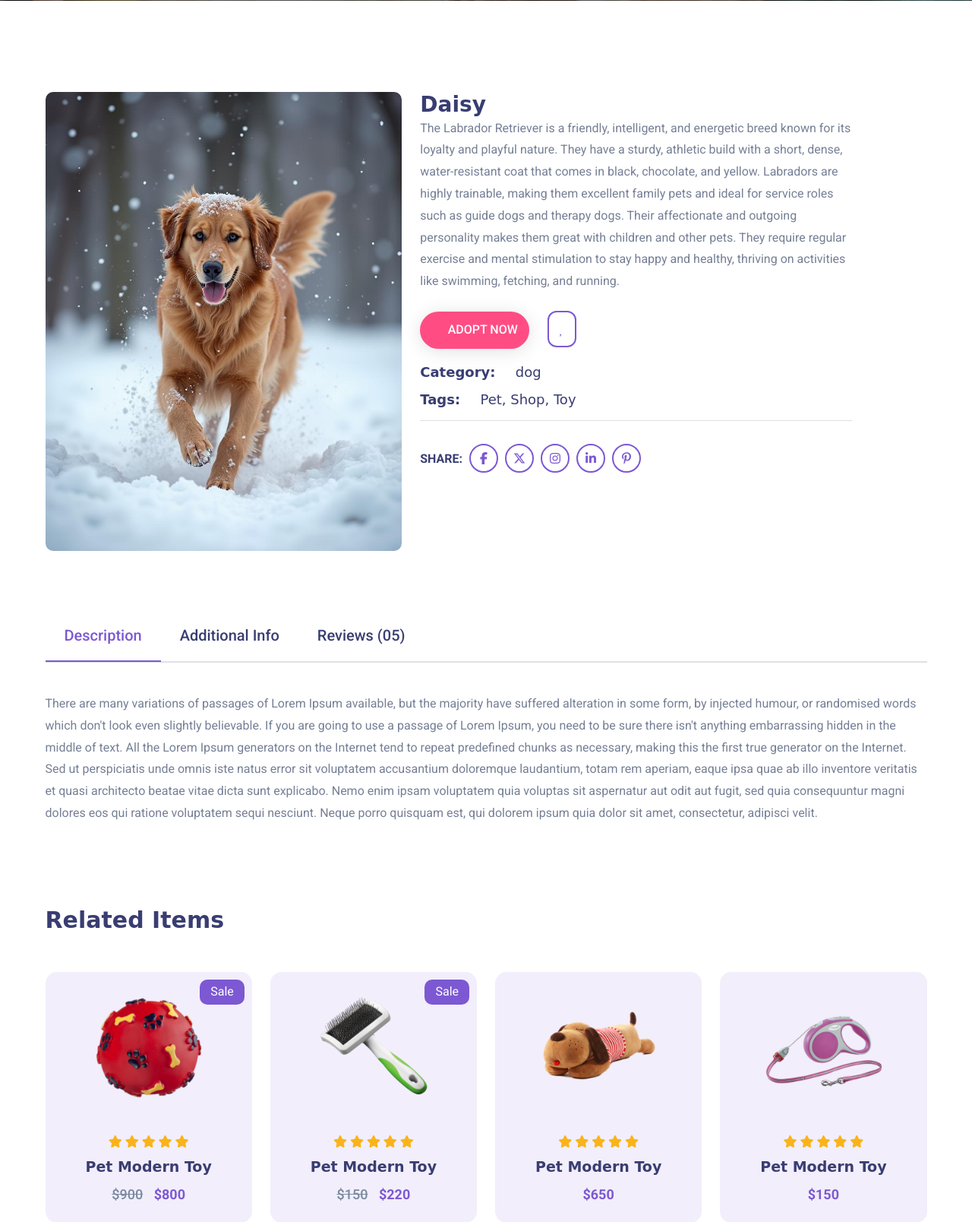
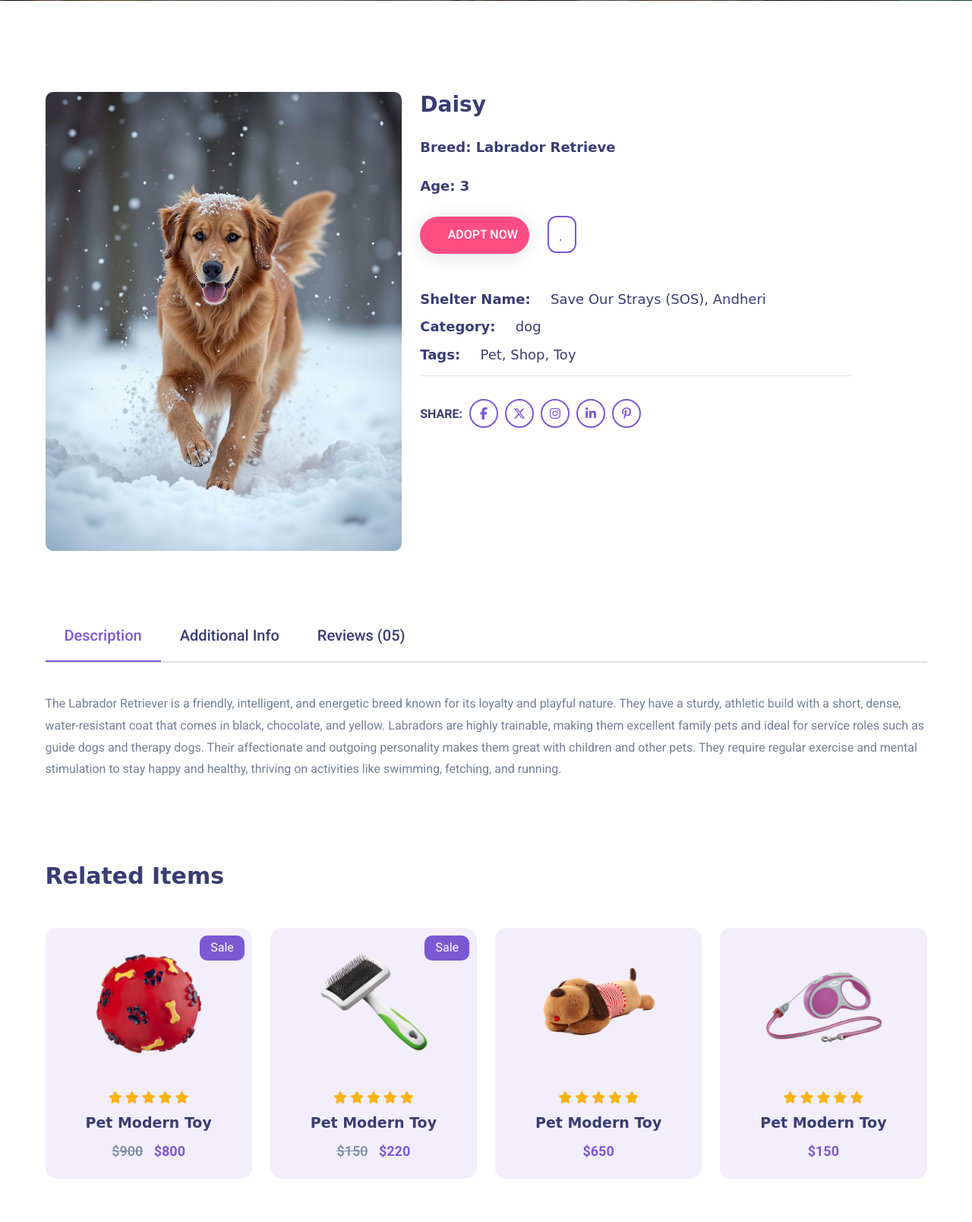
Before and after one commit to Rutvik5o/PetCareHub-All-in-One-solution, a Django app: page /spp/3 in a window 1280 px wide. Shown: the part 561-2169 px from the top of the page at 76% size. Run offline with Django 5.2, Linux system fonts and the light colour scheme; data comes from the database, SQL or seed files in the repository; both versions use the stored data as it was after the commit; some libraries are stand-ins or nearby versions; some web fonts are replaced.

```diff
--- a/myapp/templates/adoption.html
+++ b/myapp/templates/adoption.html
@@ -127,7 +127,7 @@
                             <div class="pet-content">
                                 <span><i class="far fa-calendar-days"></i> Age: {{ i.petAge }}</span>
                                 <h4><a href="#">{{ i.petName }}</a></h4>
-                                <p>{{ i.petDescription }}</p>
+                                <h5>Breed: <span>{{ i.petBreed }}</span></h5>
 
                             </div>
                         </div>
--- a/myapp/templates/singlepetpage.html
+++ b/myapp/templates/singlepetpage.html
@@ -243,11 +243,14 @@
                     </div>
                     <div class="col-lg-6">
                         <div class="single-item-info">
-                            <h4 class="single-item-title">{{ fetchsingle.petName }}</h4>
+                            <h4 class="single-item-title">{{ fetchsingle.petName }}</h4><br>
 
-                            <p class="mb-4">
+                            <h5>Breed: <span>{{ fetchsingle.petBreed }}</span></h5><br>
+                            <h5>Age: <span>{{ fetchsingle.petAge }}</span></h5><br>
+
+                         <!--   <p class="mb-4">
                                 {{ fetchsingle.petDescription }}
-                            </p>
+                            </p>-->
                             <!--
                             <div class="single-item-content">
                                 <h5>Stock: <span>Available</span></h5>
@@ -259,9 +262,12 @@
                                     <button class="theme-btn"><span class="far fa-shopping-cart"></span> Adopt Now</button>
                                     <a href="#" class="single-item-btn"><i class="far fa-heart"></i></a>
 
+
                                 </div>
                             </div>
+                            <br>
                             <div class="single-item-content">
+                                <h5>Shelter Name: <span>{{ fetchsingle.ShelterId }}</span></h5>
                                 <h5>Category: <span>{{ fetchsingle.petCategory }}</span></h5>
                                 <h5>Tags: <span>Pet, Shop, Toy</span></h5>
                             </div>
@@ -298,21 +304,9 @@
 
                             <div class="single-item-desc">
                                 <p>
-                                    There are many variations of passages of Lorem Ipsum available, but the majority
-                                    have suffered alteration in some form, by injected humour, or randomised words which
-                                    don't look even slightly believable. If you are going to use a passage of Lorem
-                                    Ipsum, you need to be sure there isn't anything embarrassing hidden in the middle of
-                                    text. All the Lorem Ipsum generators on the Internet tend to repeat predefined
-                                    chunks as necessary, making this the first true generator on the Internet.
+                                    {{ fetchsingle.petDescription }}
                                 </p>
-                                <p>
-                                    Sed ut perspiciatis unde omnis iste natus error sit voluptatem accusantium
-                                    doloremque laudantium, totam rem aperiam, eaque ipsa quae ab illo inventore
-                                    veritatis et quasi architecto beatae vitae dicta sunt explicabo. Nemo enim ipsam
-                                    voluptatem quia voluptas sit aspernatur aut odit aut fugit, sed quia consequuntur
-                                    magni dolores eos qui ratione voluptatem sequi nesciunt. Neque porro quisquam est,
-                                    qui dolorem ipsum quia dolor sit amet, consectetur, adipisci velit.
-                                </p>
+
                             </div>
                         </div>
                         <div class="tab-pane fade" id="tab2" role="tabpanel" aria-labelledby="nav-tab2">
```
Also changed, not shown: myapp/templates/nav.html (+6 -6 lines), db.sqlite3, media/photos/603e2852c11b8c60b2210a81_1614686290844.jpg (added), media/photos/cat2.jpeg (added), media/photos/cat7.jpeg (added), media/photos/dog1.jpeg (added), media/photos/dog3.jpeg (added), media/photos/dog6.jpeg (added), media/photos/dog8.jpeg (added).
